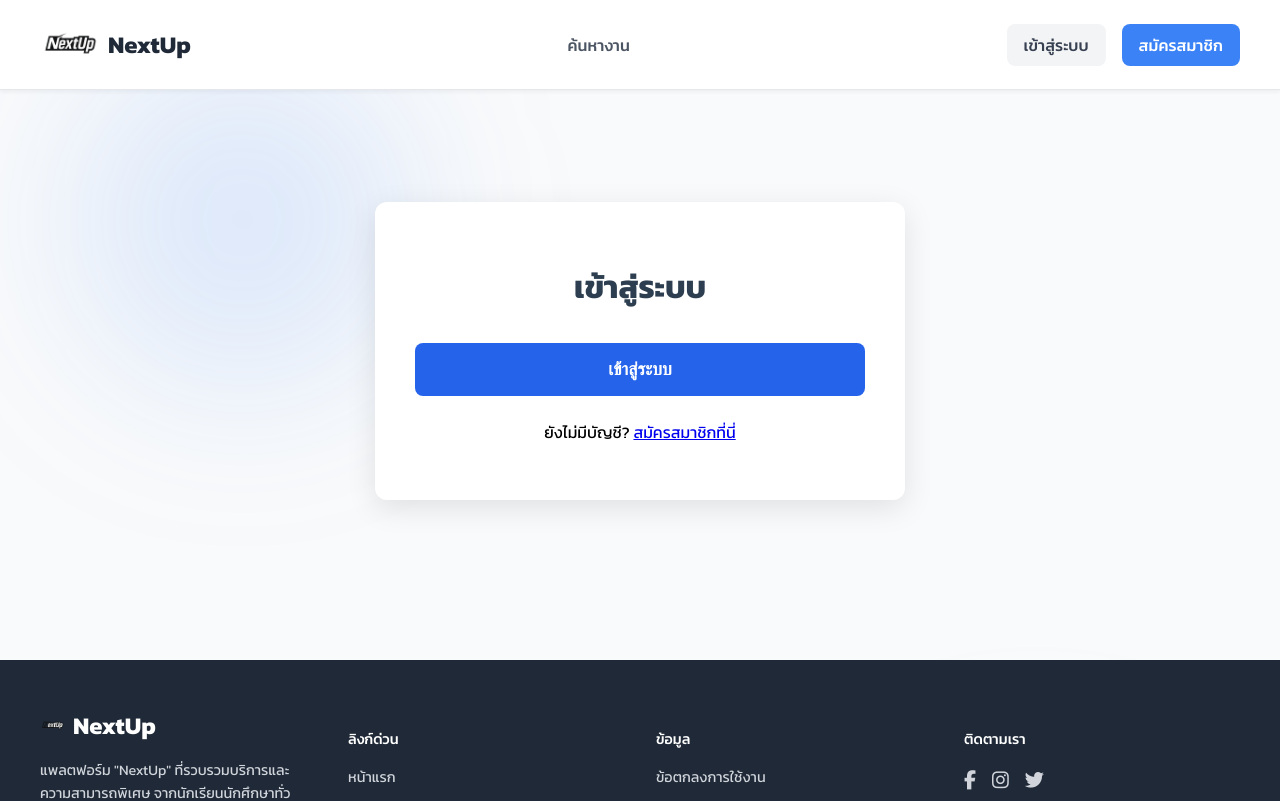
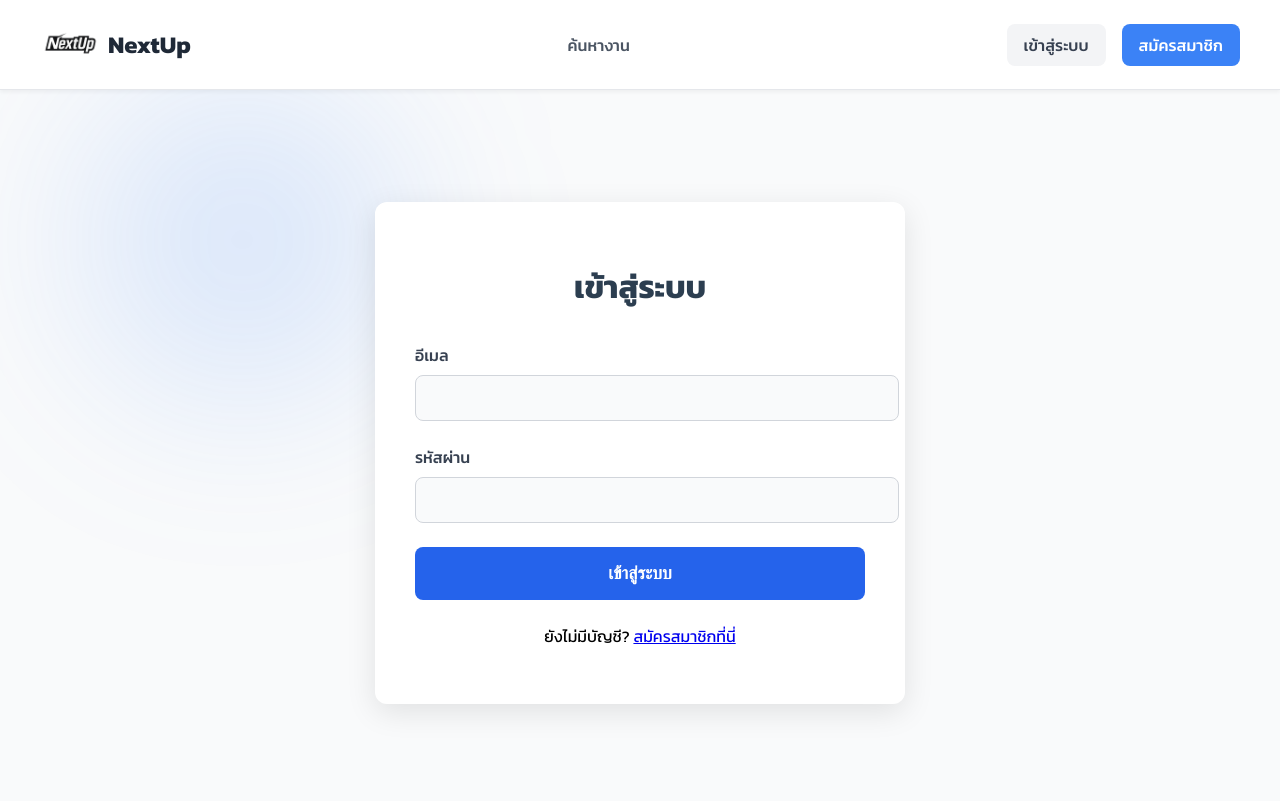
Before and after one commit to Mrmix488/nextup-frontend, a React (Vite) app: page /login in a window 1280 px wide. Shown: the top 801 px of the page. Built offline with nearby package versions, Linux system fonts and the light colour scheme; no server answers; the HTML template or start-up script is replaced by a standard one.

Commit message:
feat: Add vercel.json for SPA rewrite rules

```diff
--- a/src/pages/LoginPage.jsx
+++ b/src/pages/LoginPage.jsx
@@ -1,8 +1,7 @@
-// frontend/src/pages/LoginPage.jsx (เวอร์ชัน Remember Me)
+// frontend/src/pages/LoginPage.jsx (วางทับทั้งหมด)
 
 import React, { useState } from 'react';
-// --- 1. Import เครื่องมือใหม่เข้ามา ---
-import { signInWithEmailAndPassword, setPersistence, browserLocalPersistence } from "firebase/auth";
+import { signInWithEmailAndPassword } from "firebase/auth";
 import { useNavigate, Link } from 'react-router-dom';
 import { auth } from '../firebase';
 
@@ -41,7 +40,14 @@ function LoginPage() {
       <div className="auth-form-container">
         <h1>เข้าสู่ระบบ</h1>
         <form onSubmit={handleLogin}>
-          {/* ...ฟอร์มเหมือนเดิม... */}
+          <div className="form-group">
+            <label htmlFor="email">อีเมล</label>
+            <input type="email" id="email" value={email} onChange={(e) => setEmail(e.target.value)} required />
+          </div>
+          <div className="form-group">
+            <label htmlFor="password">รหัสผ่าน</label>
+            <input type="password" id="password" value={password} onChange={(e) => setPassword(e.target.value)} required />
+          </div>
           {error && <p className="error-message">{error}</p>}
           <button type="submit" className="auth-button" disabled={loading}>
             {loading ? 'กำลังเข้าสู่ระบบ...' : 'เข้าสู่ระบบ'}
```
